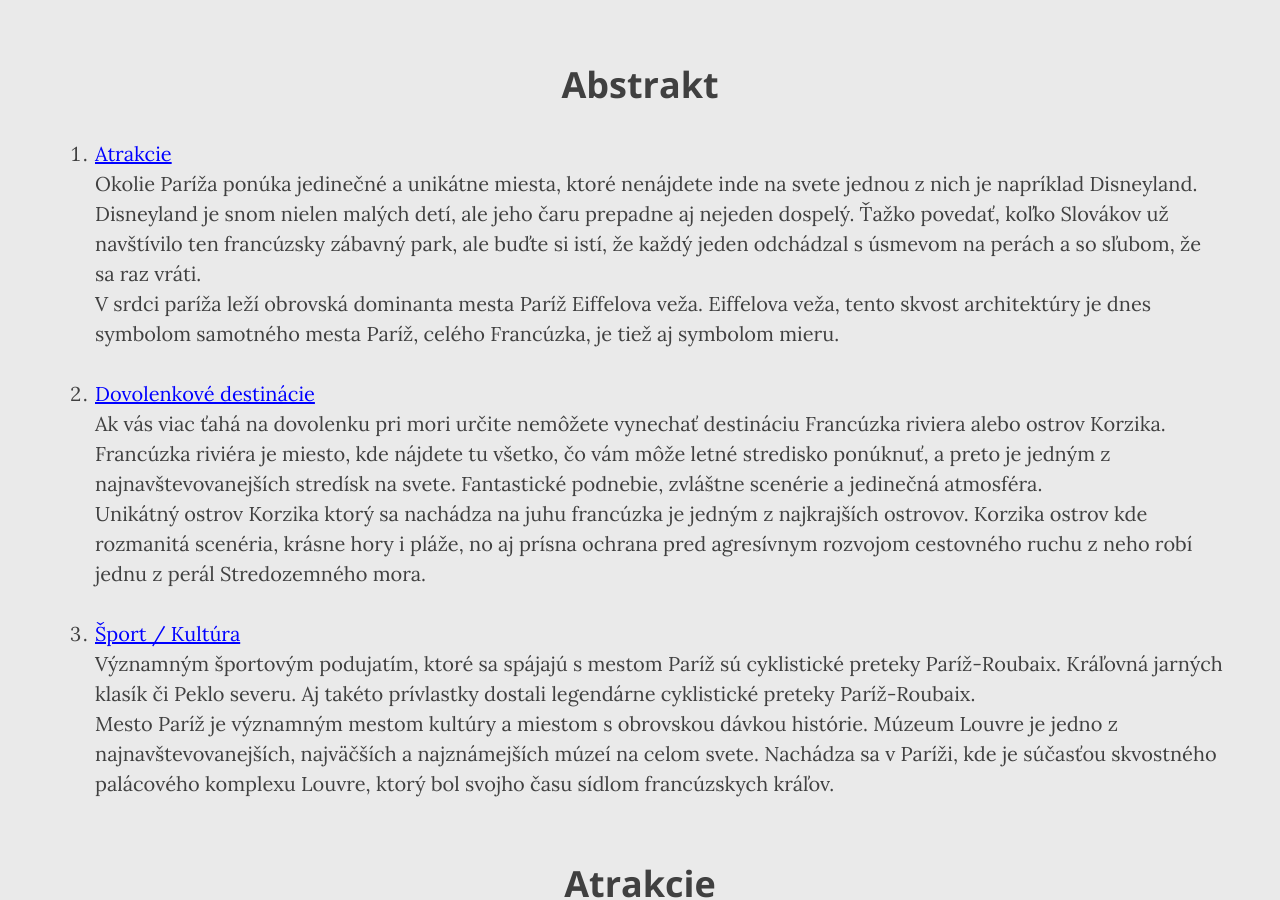
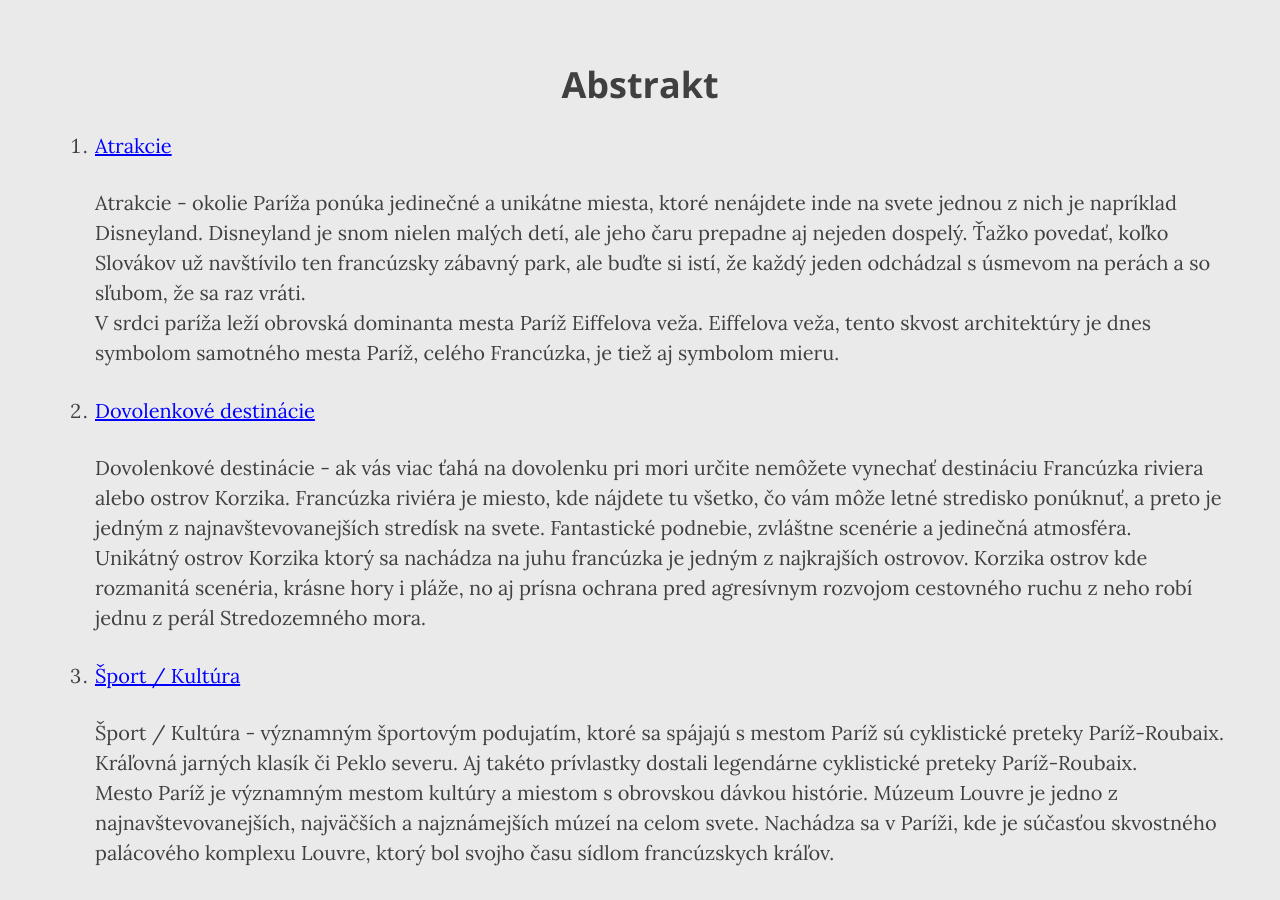
Before and after one commit to patro213/patro213.github.io, a Jekyll site: the page bakalarka_stranky/experiment.html, which Jekyll copies as it is, in a window 1280 px wide and 900 px high. Built offline with Jekyll 4.4.1, drawn with Linux system fonts in a browser that asks for light colours.

Commit message:
Update experiment.html

```diff
--- a/bakalarka_stranky/experiment.html
+++ b/bakalarka_stranky/experiment.html
@@ -47,8 +47,8 @@
 
         <h1 class="section-heading">Abstrakt</h1>
         <ol>
-            <li><p><a href="#atrakcie">Atrakcie</a><br>
-                Okolie Paríža ponúka jedinečné a unikátne miesta, ktoré nenájdete inde na svete jednou z nich je napríklad Disneyland.
+            <li><a href="#atrakcie">Atrakcie</a><p>Atrakcie -
+                okolie Paríža ponúka jedinečné a unikátne miesta, ktoré nenájdete inde na svete jednou z nich je napríklad Disneyland.
                 Disneyland je snom nielen malých detí, ale jeho čaru prepadne aj nejeden dospelý. Ťažko povedať, koľko Slovákov už
                 navštívilo ten francúzsky zábavný park, ale buďte si istí, že každý jeden odchádzal s úsmevom na perách a so sľubom, že sa raz vráti.
                 <br/>
@@ -56,8 +56,8 @@
                 Eiffelova veža, tento skvost architektúry je dnes symbolom samotného mesta Paríž, celého Francúzka, je tiež aj symbolom mieru.</p>
             </li>
 
-            <li><p><a href="#destinacie">Dovolenkové destinácie</a><br>
-                Ak vás viac ťahá na dovolenku pri mori určite nemôžete vynechať destináciu Francúzka riviera alebo ostrov Korzika.
+            <li><a href="#destinacie">Dovolenkové destinácie</a><p>Dovolenkové destinácie -
+                ak vás viac ťahá na dovolenku pri mori určite nemôžete vynechať destináciu Francúzka riviera alebo ostrov Korzika.
                 Francúzka riviéra je miesto, kde nájdete tu všetko, čo vám môže letné stredisko ponúknuť, a preto je jedným z najnavštevovanejších stredísk na svete.
                 Fantastické podnebie, zvláštne scenérie a jedinečná atmosféra.
                 <br/>
@@ -65,8 +65,8 @@
                 Korzika ostrov kde rozmanitá scenéria, krásne hory i pláže, no aj prísna ochrana pred agresívnym rozvojom cestovného ruchu z neho robí jednu z perál Stredozemného mora.</p>
             </li>
 
-            <li><p><a href="#sport">Šport / Kultúra</a><br>
-                Významným športovým podujatím, ktoré sa spájajú s mestom Paríž sú cyklistické preteky Paríž-Roubaix.
+            <li><a href="#sport">Šport / Kultúra</a><p>Šport / Kultúra -
+                významným športovým podujatím, ktoré sa spájajú s mestom Paríž sú cyklistické preteky Paríž-Roubaix.
                 Kráľovná jarných klasík či Peklo severu. Aj takéto prívlastky dostali legendárne cyklistické preteky Paríž-Roubaix.
                 <br/>
                 Mesto Paríž je významným mestom kultúry a miestom s obrovskou dávkou histórie.
```
